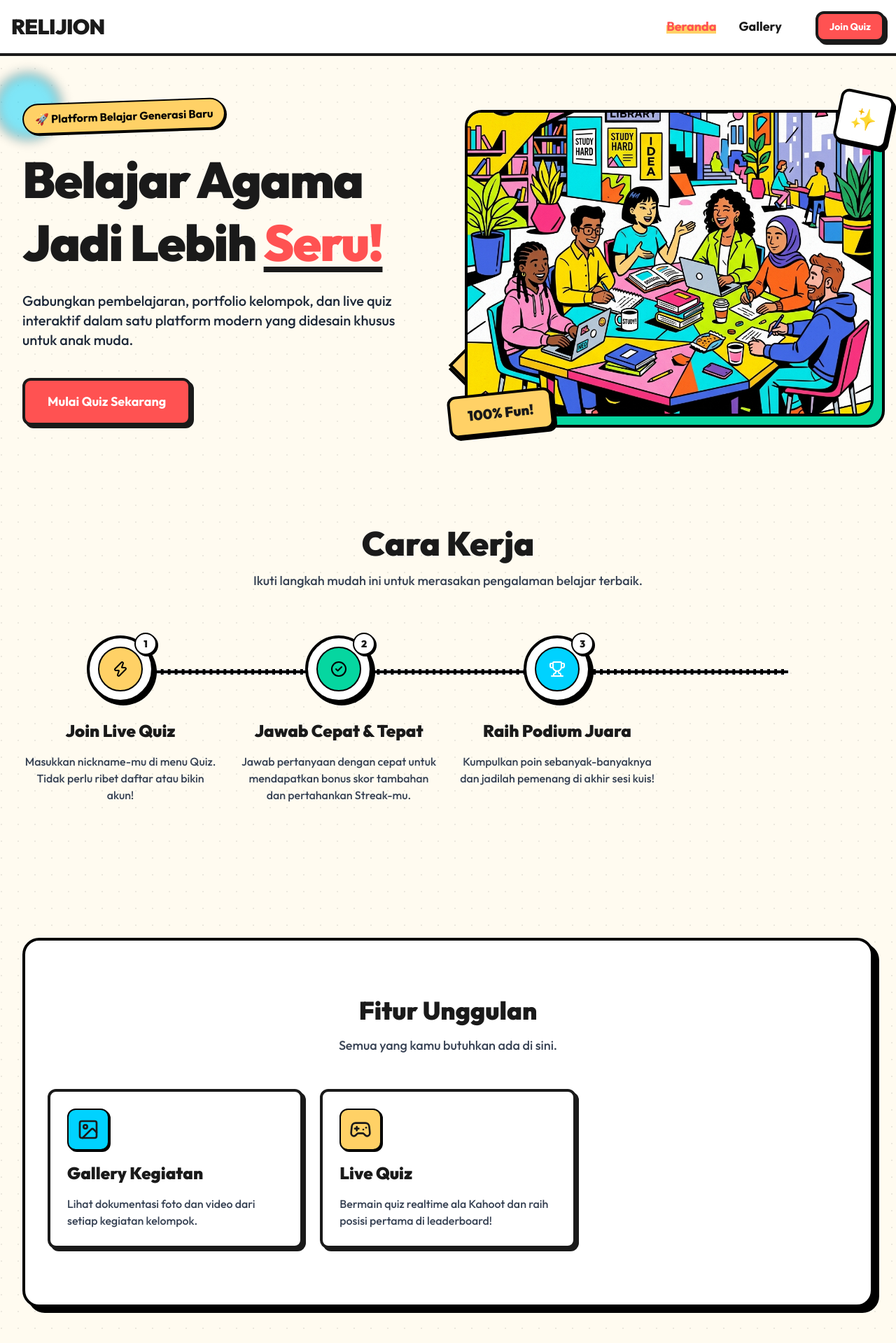
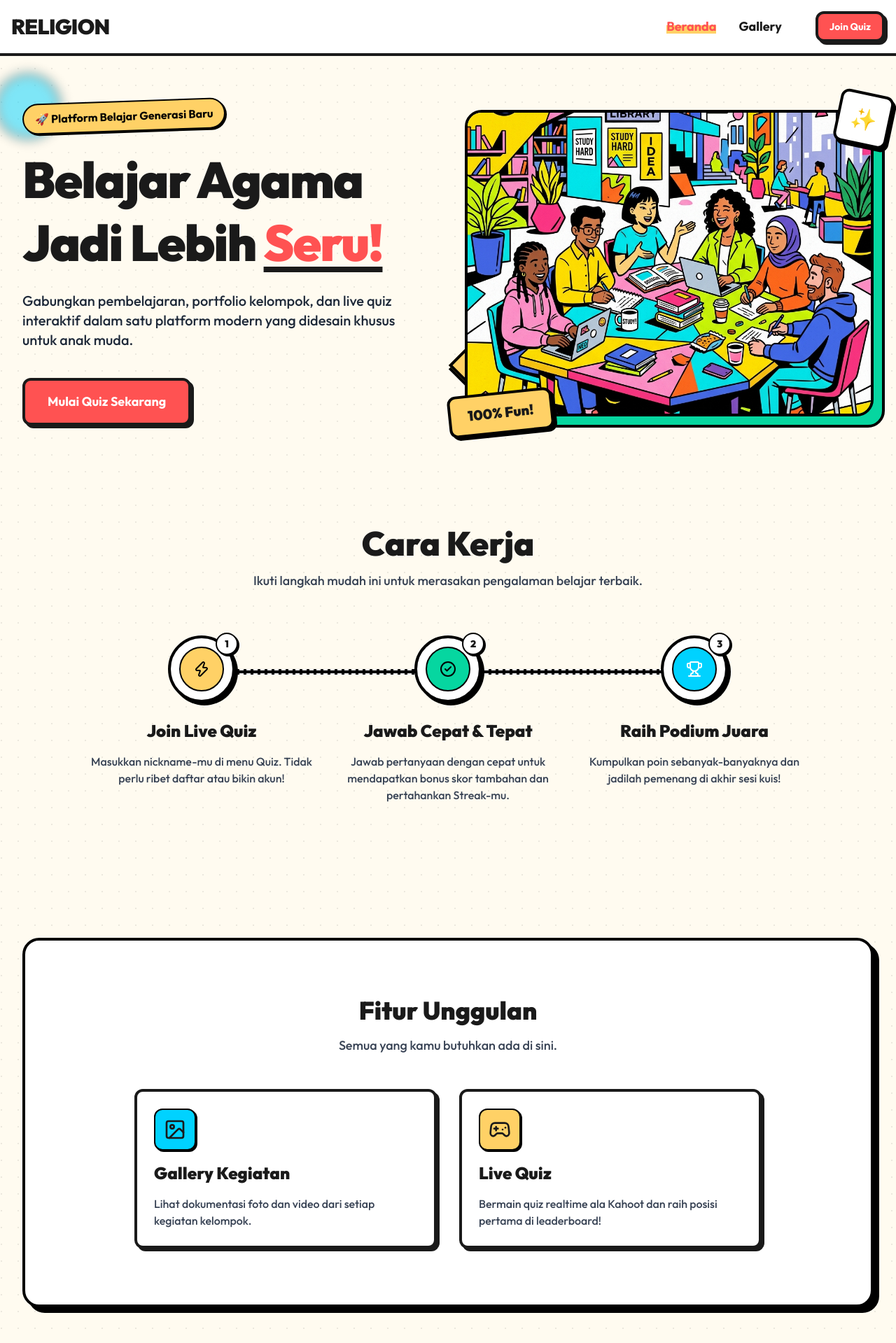
Before and after one commit to dimasrahmandaalfarizi/project-web-quiz, a Next.js app: page / in a window 1280 px wide. Shown: the top 1919 px of the page at 70% size. Built offline with nearby package versions, Linux system fonts and the light colour scheme.

Commit message:
feat: implement layout components and home page with neo-brutalism design system

```diff
--- a/src/app/page.tsx
+++ b/src/app/page.tsx
@@ -176,9 +176,9 @@ export default function Home() {
           <p className="text-lg font-medium text-gray-700">Ikuti langkah mudah ini untuk merasakan pengalaman belajar terbaik.</p>
         </div>
 
-        <div className="grid grid-cols-1 md:grid-cols-2 lg:grid-cols-4 gap-8 relative">
+        <div className="grid grid-cols-1 md:grid-cols-3 gap-8 relative max-w-5xl mx-auto">
           {/* Connecting Line */}
-          <div className="hidden lg:block absolute top-12 left-[10%] right-[10%] h-2 bg-black border-y-2 border-dashed border-white -z-10"></div>
+          <div className="hidden md:block absolute top-12 left-[15%] right-[15%] h-2 bg-black border-y-2 border-dashed border-white -z-10"></div>
 
           {steps.map((step, idx) => (
             <motion.div
@@ -217,7 +217,7 @@ export default function Home() {
             <p className="text-lg font-medium text-gray-700">Semua yang kamu butuhkan ada di sini.</p>
           </div>
 
-          <div className="grid grid-cols-1 md:grid-cols-3 lg:grid-cols-3 gap-6">
+          <div className="grid grid-cols-1 md:grid-cols-2 gap-8 max-w-4xl mx-auto">
             {features.map((feature, idx) => (
               <motion.div
                 key={idx}
--- a/src/components/layout/Footer.tsx
+++ b/src/components/layout/Footer.tsx
@@ -13,7 +13,7 @@ export function Footer() {
           {/* Brand Info */}
           <div className="flex flex-col items-start gap-4 lg:col-span-2">
             <div className="bg-[var(--color-neo-accent)] px-4 py-2 border-4 border-black shadow-[4px_4px_0px_#000] rotate-[-2deg]">
-              <span className="text-3xl font-black tracking-tight text-black">RELIJION</span>
+              <span className="text-3xl font-black tracking-tight text-black">RELIGION</span>
             </div>
             <p className="text-lg font-bold text-gray-800 max-w-md mt-4">
               Platform pembelajaran interaktif yang revolusioner. Menggabungkan materi pelajaran dengan keseruan live quiz ala Kahoot untuk generasi muda.
@@ -74,10 +74,10 @@ export function Footer() {
         {/* Bottom Bar */}
         <div className="mt-16 pt-8 border-t-4 border-black flex flex-col md:flex-row items-center justify-between gap-4">
           <div className="text-lg font-bold text-black bg-white px-6 py-2 rounded-xl border-4 border-black shadow-[4px_4px_0px_#1a1a1a]">
-            &copy; {new Date().getFullYear()} Agama Project. All rights reserved.
+            &copy; {new Date().getFullYear()} RELIGION Project. All rights reserved.
           </div>
           <div className="font-bold text-gray-600">
-            Dibuat dengan 🔥 untuk Kelompok Agama
+            Dibuat dengan 🔥 untuk Kelompok RELIGION
           </div>
         </div>
       </div>
--- a/src/components/layout/Navbar.tsx
+++ b/src/components/layout/Navbar.tsx
@@ -35,7 +35,7 @@ export function Navbar() {
     >
       <div className="max-w-7xl mx-auto flex items-center justify-between">
         <Link href="/" className="flex items-center group">
-          <span className="text-3xl font-black tracking-tight group-hover:-translate-y-1 transition-transform">RELIJION</span>
+          <span className="text-3xl font-black tracking-tight group-hover:-translate-y-1 transition-transform">RELIGION</span>
         </Link>
 
         {/* Desktop Menu */}
```
